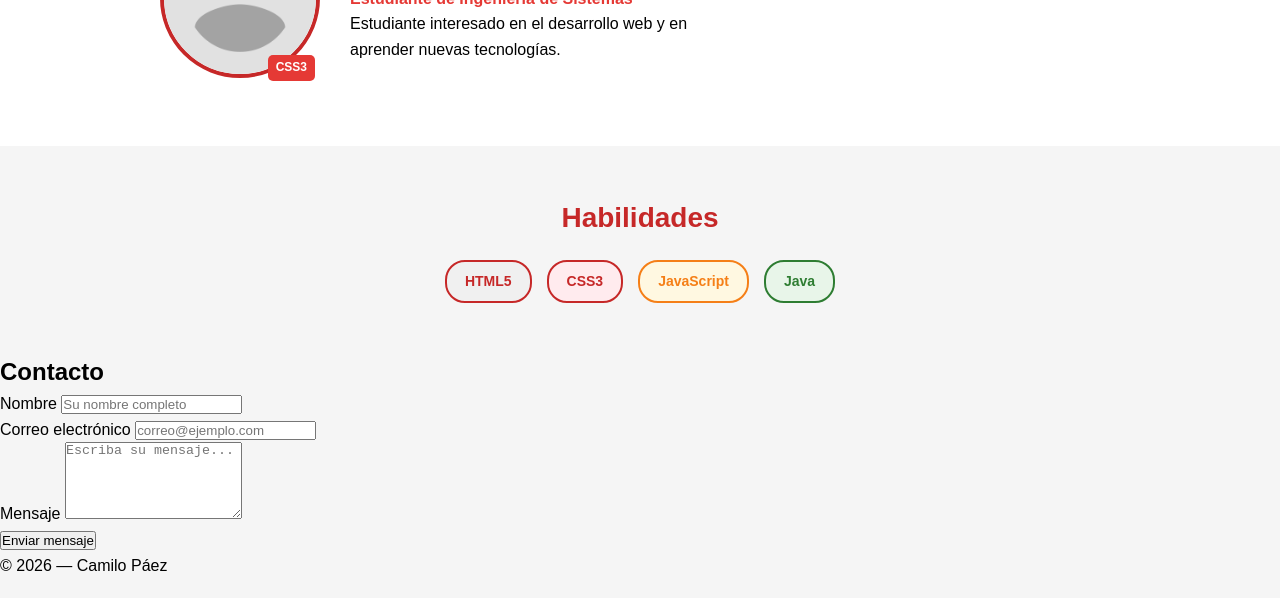
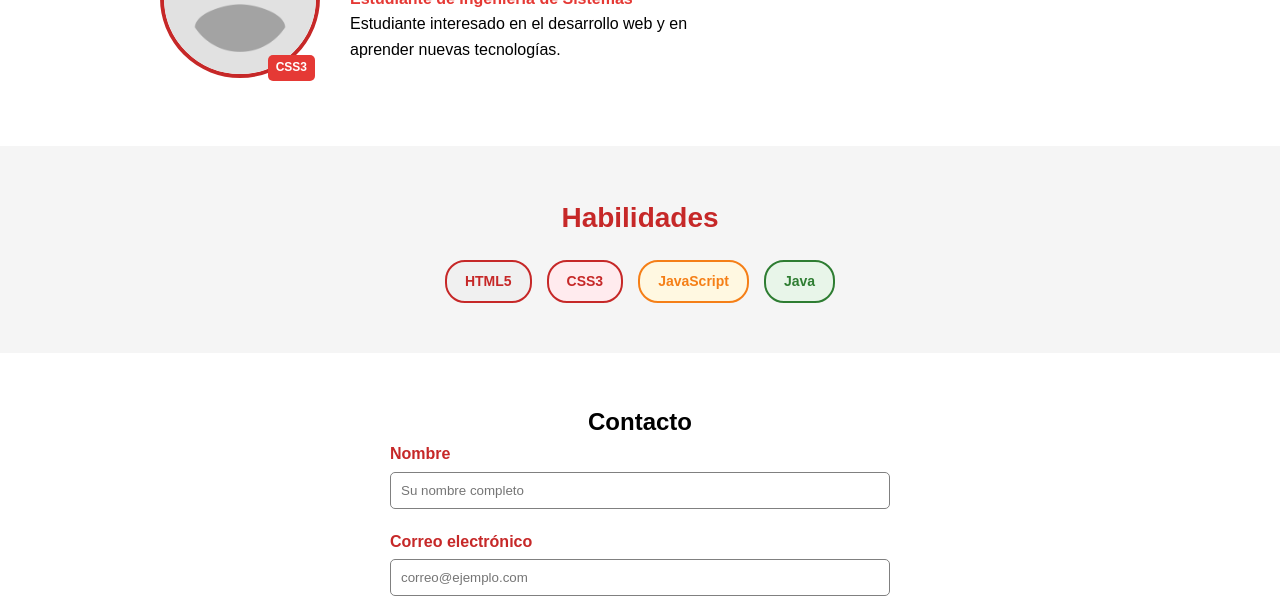
Before and after one commit to camiloPaez081003/paez-post1-u3, a plain HTML site: page index.html in a window 1280 px wide. Shown: the part 212-810 px from the top of the page. Drawn offline with Linux system fonts and the light colour scheme.

Commit message:
style: formulario con estados focus, hover y estilos accesibles

```diff
--- a/css/estilos.css
+++ b/css/estilos.css
@@ -181,3 +181,73 @@ main {
   color: #2e7d32;
   border: 2px solid #2e7d32;
 }
+/* ── Sección contacto ── */
+.contact-section {
+  padding: 50px 0;
+  background: var(--color-white);
+}
+
+.contact-section .section-title {
+  text-align: center;
+}
+
+/* Formulario */
+.contact-form {
+  max-width: 500px;
+  width: 90%;
+  margin: 0 auto;
+}
+
+/* Grupo */
+.form-group {
+  margin-bottom: 20px;
+}
+
+/* Labels */
+.form-group label {
+  display: block;
+  font-weight: bold;
+  margin-bottom: 5px;
+  color: var(--color-primary);
+}
+
+/* Inputs y textarea */
+input,
+textarea {
+  width: 100%;
+  padding: 10px;
+  border: 1px solid var(--color-grey);
+  border-radius: 5px;
+  font-family: inherit;
+}
+
+/* EFECTO IMPORTANTE (evaluado) */
+input:focus,
+textarea:focus {
+  outline: none;
+  border-color: var(--color-primary);
+  box-shadow: 0 0 5px rgba(198, 40, 40, 0.3);
+}
+
+/* Botón */
+.btn-primary {
+  width: 100%;
+  padding: 12px;
+  background: var(--color-primary);
+  color: white;
+  border: none;
+  border-radius: 5px;
+  font-weight: bold;
+  cursor: pointer;
+  transition:
+    background 0.2s,
+    transform 0.1s;
+}
+
+.btn-primary:hover {
+  background: var(--color-secondary);
+}
+
+.btn-primary:active {
+  transform: scale(0.97);
+}
```
